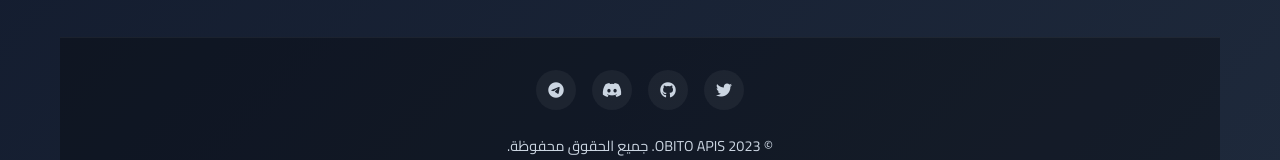
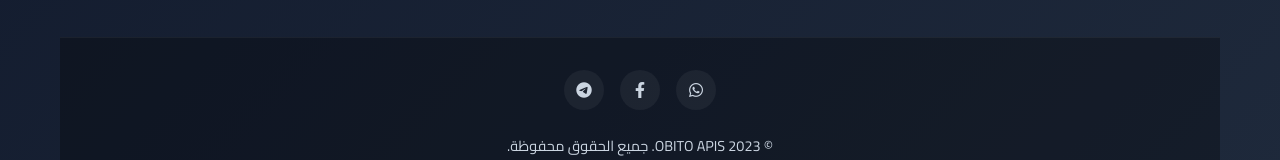
Before and after one commit to obitomrdevapi-code/Hwjquqiiqq, a website: page public/index.html in a window 1280 px wide. Shown: the part 814-974 px from the top of the page. Drawn offline with Linux system fonts and the light colour scheme; no server answers.

Commit message:
Update index.html

```diff
--- a/public/index.html
+++ b/public/index.html
@@ -410,10 +410,15 @@
         <footer>
             <div class="footer-content">
                 <div class="social-links">
-                    <a href="#" class="social-link"><i class="fab fa-twitter"></i></a>
-                    <a href="#" class="social-link"><i class="fab fa-github"></i></a>
-                    <a href="#" class="social-link"><i class="fab fa-discord"></i></a>
-                    <a href="#" class="social-link"><i class="fab fa-telegram"></i></a>
+                    <a href="https://whatsapp.com/channel/0029Vb6dsyP3rZZgNJUD2F1A" class="social-link" target="_blank">
+                        <i class="fab fa-whatsapp"></i>
+                    </a>
+                    <a href="https://www.facebook.com/obito.ot.2025?mibextid=ZbWKwL" class="social-link" target="_blank">
+                        <i class="fab fa-facebook-f"></i>
+                    </a>
+                    <a href="https://t.me/obito_md00" class="social-link" target="_blank">
+                        <i class="fab fa-telegram-plane"></i>
+                    </a>
                 </div>
                 <p class="copyright">© 2023 OBITO APIS. جميع الحقوق محفوظة.</p>
             </div>
```
